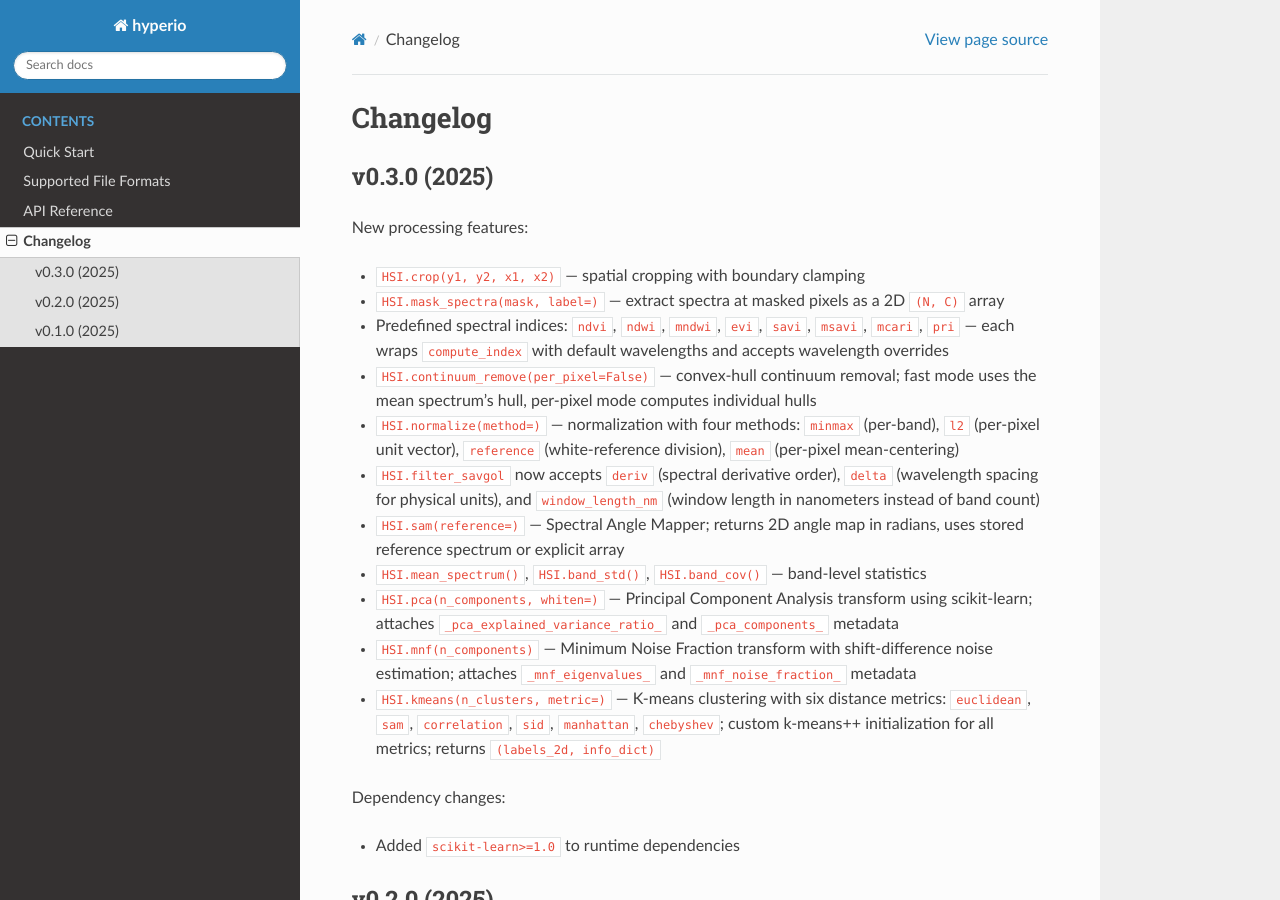
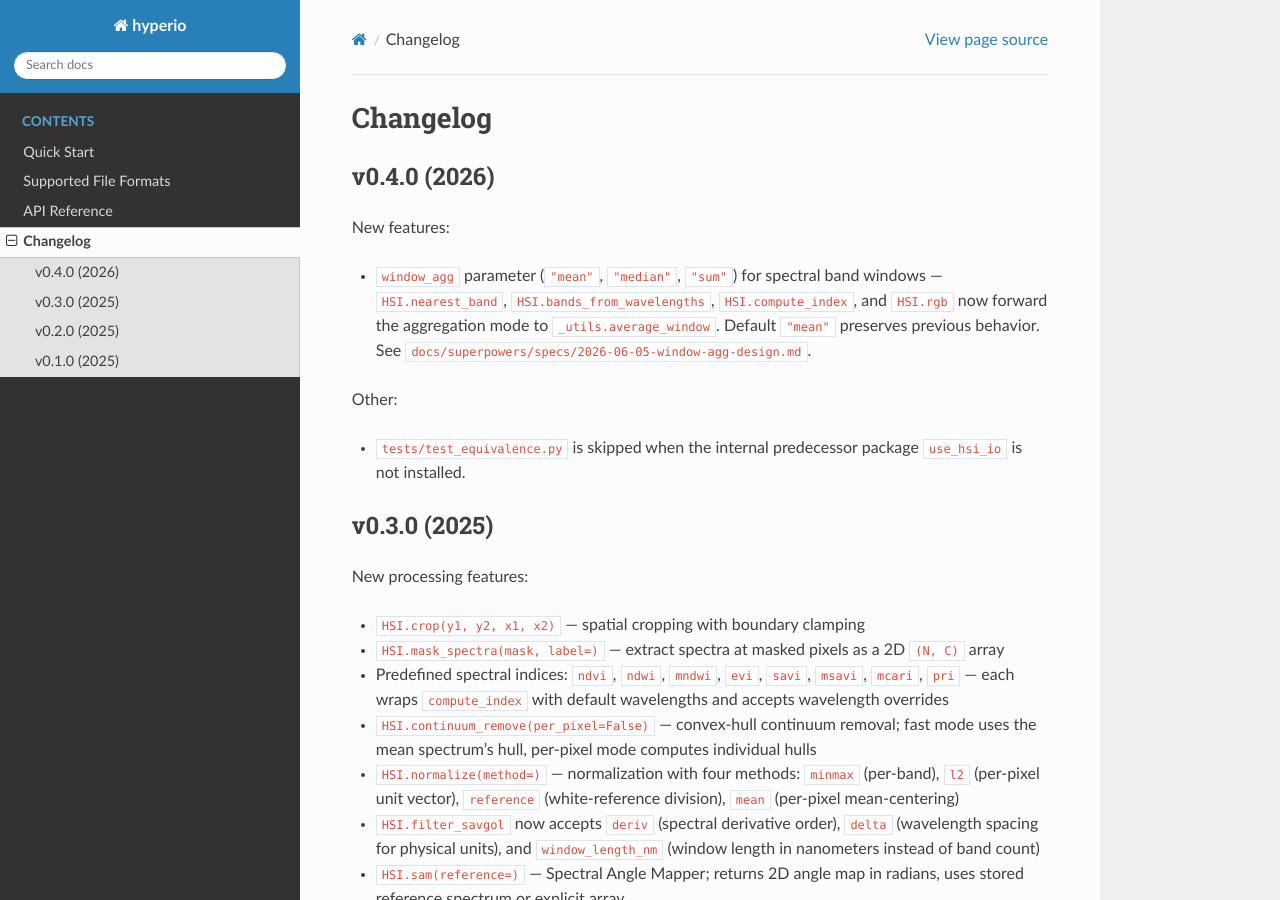
Before and after one commit to unklar/hyperio, a Sphinx documentation site: the page built from docs/changelog.rst, in a window 1280 px wide and 900 px high. Built offline with Sphinx 7.4.7 and the Read the Docs theme 3.1.0, drawn with Linux system fonts in a browser that asks for light colours.

Commit message:
Prepare for public release: fix project URLs, bump to 0.4.0, self-contained test suite
- pyproject: point Homepage/Repository/Issues at github.com/unklar/hyperio
  and drop the nonexistent readthedocs Documentation URL
- bump version to 0.4.0 and document the window_agg feature + test skip
- tests/test_equivalence.py: skip when the internal predecessor
  use_hsi_io is not installed, so the public test suite runs standalone

Verified: 141 passed, 1 skipped.

```diff
--- a/docs/changelog.rst
+++ b/docs/changelog.rst
@@ -1,5 +1,21 @@
 Changelog
 =========
+
+v0.4.0 (2026)
+--------------
+
+New features:
+
+- ``window_agg`` parameter (``"mean"``, ``"median"``, ``"sum"``) for
+  spectral band windows — ``HSI.nearest_band``, ``HSI.bands_from_wavelengths``,
+  ``HSI.compute_index``, and ``HSI.rgb`` now forward the aggregation mode to
+  ``_utils.average_window``.  Default ``"mean"`` preserves previous behavior.
+  See ``docs/superpowers/specs/2026-06-05-window-agg-design.md``.
+
+Other:
+
+- ``tests/test_equivalence.py`` is skipped when the internal predecessor
+  package ``use_hsi_io`` is not installed.
 
 v0.3.0 (2025)
 --------------
```
Also changed, not shown: pyproject.toml (+4 -5 lines), 1 other file.
